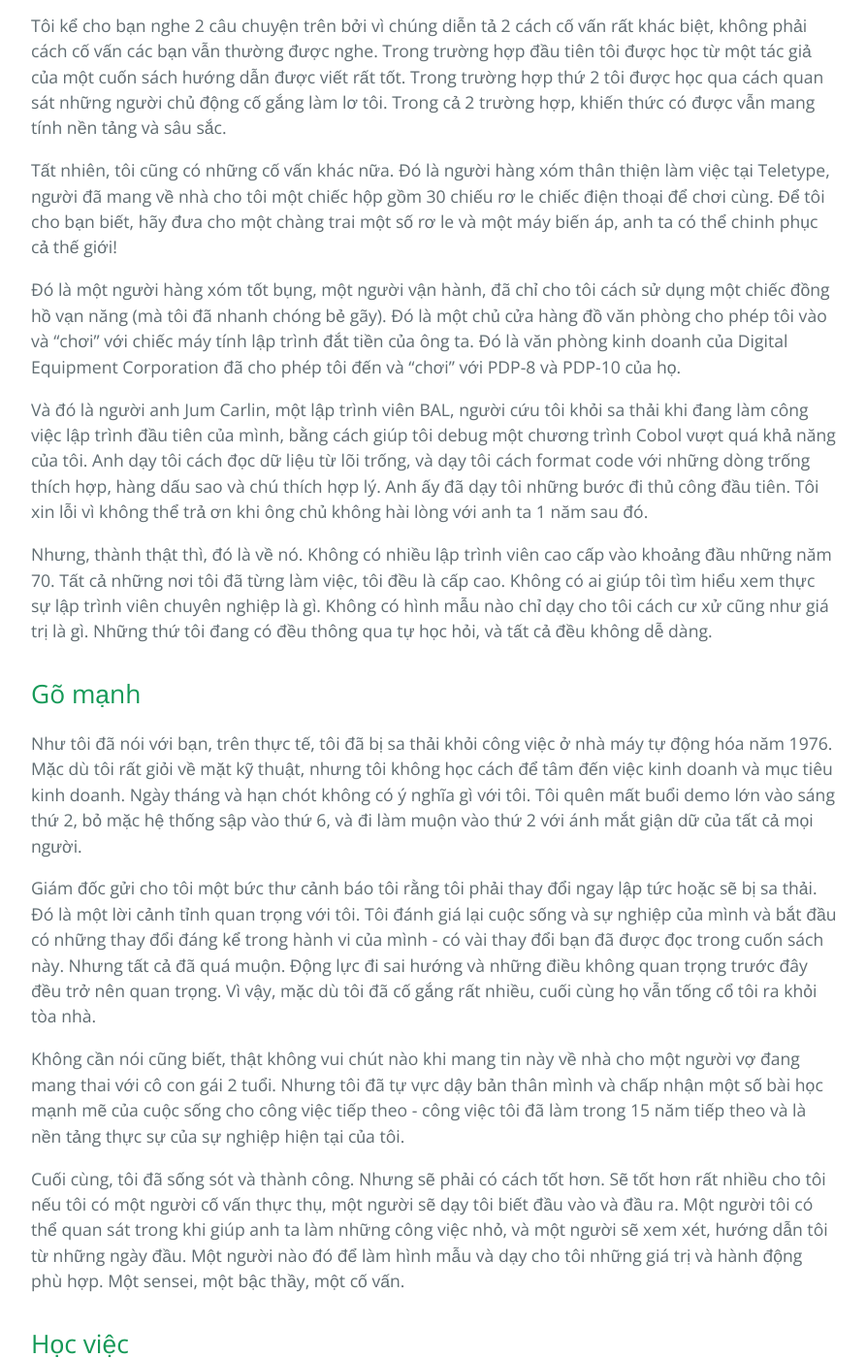
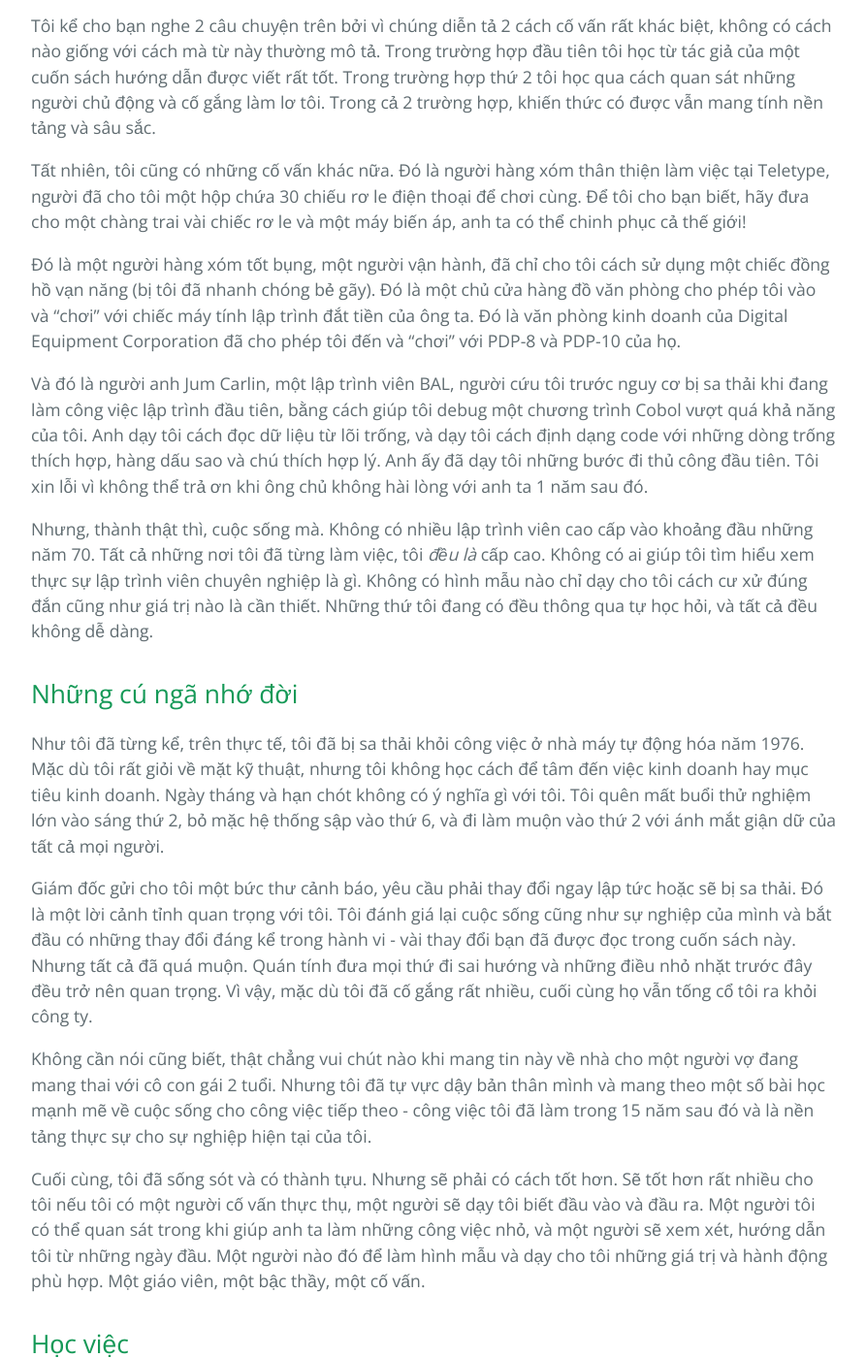
Before and after one commit to HaiBV/haibv.github.io, a Jekyll site: the page built from clean-coder/chapter-14-mentoring-apprenticeship-and-craftsmanship.md, in a window 1280 px wide and 1400 px high, scrolled down 5320 px. Shown: the whole window at 97% size, without its empty margins (192-1085 px from the left). Built offline with Jekyll 4.4.1, drawn with Linux system fonts in a browser that asks for light colours; our own code applies the rules of GitHub Pages for plain Markdown files; some of the changed text lies outside the part shown.

Commit message:
Book - The Clean Coder - Correction - C14

```diff
--- a/clean-coder/chapter-14-mentoring-apprenticeship-and-craftsmanship.md
+++ b/clean-coder/chapter-14-mentoring-apprenticeship-and-craftsmanship.md
@@ -88,27 +88,27 @@
 
 Đó chính là cố vấn. Chắc chắn đó không phải là kiểu cố vấn mà tôi có thể hy vọng. Sẽ thật tuyệt nếu một trong những giáo viên đó có thể dẫn dắt tôi và làm việc với tôi. Nhưng điều đó không thành vấn đề, bởi vì tôi đã _quan sát_ họ và học với một tốc độ điên cuồng.
 
-## Sự cố vấn độc đáo
+## Sự cố vấn khác thường
 
-Tôi kể cho bạn nghe 2 câu chuyện trên bởi vì chúng diễn tả 2 cách cố vấn rất khác biệt, không phải cách cố vấn các bạn vẫn thường được nghe. Trong trường hợp đầu tiên tôi được học từ một tác giả của một cuốn sách hướng dẫn được viết rất tốt. Trong trường hợp thứ 2 tôi được học qua cách quan sát những người chủ động cố gắng làm lơ tôi. Trong cả 2 trường hợp, khiến thức có được vẫn mang tính nền tảng và sâu sắc.
+Tôi kể cho bạn nghe 2 câu chuyện trên bởi vì chúng diễn tả 2 cách cố vấn rất khác biệt, không có cách nào giống với cách mà từ này thường mô tả. Trong trường hợp đầu tiên tôi học từ tác giả của một cuốn sách hướng dẫn được viết rất tốt. Trong trường hợp thứ 2 tôi học qua cách quan sát những người chủ động và cố gắng làm lơ tôi. Trong cả 2 trường hợp, khiến thức có được vẫn mang tính nền tảng và sâu sắc.
 
-Tất nhiên, tôi cũng có những cố vấn khác nữa. Đó là người hàng xóm thân thiện làm việc tại Teletype, người đã mang về nhà cho tôi một chiếc hộp gồm 30 chiếu rơ le chiếc điện thoại để chơi cùng. Để tôi cho bạn biết, hãy đưa cho một chàng trai một số rơ le và một máy biến áp, anh ta có thể chinh phục cả thế giới!
+Tất nhiên, tôi cũng có những cố vấn khác nữa. Đó là người hàng xóm thân thiện làm việc tại Teletype, người đã cho tôi một hộp chứa 30 chiếu rơ le điện thoại để chơi cùng. Để tôi cho bạn biết, hãy đưa cho một chàng trai vài chiếc rơ le và một máy biến áp, anh ta có thể chinh phục cả thế giới!
 
-Đó là một người hàng xóm tốt bụng, một người vận hành, đã chỉ cho tôi cách sử dụng một chiếc đồng hồ vạn năng (mà tôi đã nhanh chóng bẻ gãy). Đó là một chủ cửa hàng đồ văn phòng cho phép tôi vào và "chơi" với chiếc máy tính lập trình đắt tiền của ông ta. Đó là văn phòng kinh doanh của Digital Equipment Corporation đã cho phép tôi đến và "chơi" với PDP-8 và PDP-10 của họ.
+Đó là một người hàng xóm tốt bụng, một người vận hành, đã chỉ cho tôi cách sử dụng một chiếc đồng hồ vạn năng (bị tôi đã nhanh chóng bẻ gãy). Đó là một chủ cửa hàng đồ văn phòng cho phép tôi vào và "chơi" với chiếc máy tính lập trình đắt tiền của ông ta. Đó là văn phòng kinh doanh của Digital Equipment Corporation đã cho phép tôi đến và "chơi" với PDP-8 và PDP-10 của họ.
 
-Và đó là người anh Jum Carlin, một lập trình viên BAL, người cứu tôi khỏi sa thải khi đang làm công việc lập trình đầu tiên của mình, bằng cách giúp tôi debug một chương trình Cobol vượt quá khả năng của tôi. Anh dạy tôi cách đọc dữ liệu từ lõi trống, và dạy tôi cách format code với những dòng trống thích hợp, hàng dấu sao và chú thích hợp lý. Anh ấy đã dạy tôi những bước đi thủ công đầu tiên. Tôi xin lỗi vì không thể trả ơn khi ông chủ không hài lòng với anh ta 1 năm sau đó.
+Và đó là người anh Jum Carlin, một lập trình viên BAL, người cứu tôi trước nguy cơ bị sa thải khi đang làm công việc lập trình đầu tiên, bằng cách giúp tôi debug một chương trình Cobol vượt quá khả năng của tôi. Anh dạy tôi cách đọc dữ liệu từ lõi trống, và dạy tôi cách định dạng code với những dòng trống thích hợp, hàng dấu sao và chú thích hợp lý. Anh ấy đã dạy tôi những bước đi thủ công đầu tiên. Tôi xin lỗi vì không thể trả ơn khi ông chủ không hài lòng với anh ta 1 năm sau đó.
 
-Nhưng, thành thật thì, đó là về nó. Không có nhiều lập trình viên cao cấp vào khoảng đầu những năm 70. Tất cả những nơi tôi đã từng làm việc, tôi đều là cấp cao. Không có ai giúp tôi tìm hiểu xem thực sự lập trình viên chuyên nghiệp là gì. Không có hình mẫu nào chỉ dạy cho tôi cách cư xử cũng như giá trị là gì. Những thứ tôi đang có đều thông qua tự học hỏi, và tất cả đều không dễ dàng.
+Nhưng, thành thật thì, cuộc sống mà. Không có nhiều lập trình viên cao cấp vào khoảng đầu những năm 70. Tất cả những nơi tôi đã từng làm việc, tôi _đều là_ cấp cao. Không có ai giúp tôi tìm hiểu xem thực sự lập trình viên chuyên nghiệp là gì. Không có hình mẫu nào chỉ dạy cho tôi cách cư xử đúng đắn cũng như giá trị nào là cần thiết. Những thứ tôi đang có đều thông qua tự học hỏi, và tất cả đều không dễ dàng.
 
-## Gõ mạnh
+## Những cú ngã nhớ đời
 
-Như tôi đã nói với bạn, trên thực tế, tôi đã bị sa thải khỏi công việc ở nhà máy tự động hóa năm 1976. Mặc dù tôi rất giỏi về mặt kỹ thuật, nhưng tôi không học cách để tâm đến việc kinh doanh và mục tiêu kinh doanh. Ngày tháng và hạn chót không có ý nghĩa gì với tôi. Tôi quên mất buổi demo lớn vào sáng thứ 2, bỏ mặc hệ thống sập vào thứ 6, và đi làm muộn vào thứ 2 với ánh mắt giận dữ của tất cả mọi người.
+Như tôi đã từng kể, trên thực tế, tôi đã bị sa thải khỏi công việc ở nhà máy tự động hóa năm 1976. Mặc dù tôi rất giỏi về mặt kỹ thuật, nhưng tôi không học cách để tâm đến việc kinh doanh hay mục tiêu kinh doanh. Ngày tháng và hạn chót không có ý nghĩa gì với tôi. Tôi quên mất buổi thử nghiệm lớn vào sáng thứ 2, bỏ mặc hệ thống sập vào thứ 6, và đi làm muộn vào thứ 2 với ánh mắt giận dữ của tất cả mọi người.
 
-Giám đốc gửi cho tôi một bức thư cảnh báo tôi rằng tôi phải thay đổi ngay lập tức hoặc sẽ bị sa thải. Đó là một lời cảnh tỉnh quan trọng với tôi. Tôi đánh giá lại cuộc sống và sự nghiệp của mình và bắt đầu có những thay đổi đáng kể trong hành vi của mình - có vài thay đổi bạn đã được đọc trong cuốn sách này. Nhưng tất cả đã quá muộn. Động lực đi sai hướng và những điều không quan trọng trước đây đều trở nên quan trọng. Vì vậy, mặc dù tôi đã cố gắng rất nhiều, cuối cùng họ vẫn tống cổ tôi ra khỏi tòa nhà.
+Giám đốc gửi cho tôi một bức thư cảnh báo, yêu cầu phải thay đổi ngay lập tức hoặc sẽ bị sa thải. Đó là một lời cảnh tỉnh quan trọng với tôi. Tôi đánh giá lại cuộc sống cũng như sự nghiệp của mình và bắt đầu có những thay đổi đáng kể trong hành vi - vài thay đổi bạn đã được đọc trong cuốn sách này. Nhưng tất cả đã quá muộn. Quán tính đưa mọi thứ đi sai hướng và những điều nhỏ nhặt trước đây đều trở nên quan trọng. Vì vậy, mặc dù tôi đã cố gắng rất nhiều, cuối cùng họ vẫn tống cổ tôi ra khỏi công ty.
 
-Không cần nói cũng biết, thật không vui chút nào khi mang tin này về nhà cho một người vợ đang mang thai với cô con gái 2 tuổi. Nhưng tôi đã tự vực dậy bản thân mình và chấp nhận một số bài học mạnh mẽ của cuộc sống cho công việc tiếp theo - công việc tôi đã làm trong 15 năm tiếp theo và là nền tảng thực sự của sự nghiệp hiện tại của tôi.
+Không cần nói cũng biết, thật chẳng vui chút nào khi mang tin này về nhà cho một người vợ đang mang thai với cô con gái 2 tuổi. Nhưng tôi đã tự vực dậy bản thân mình và mang theo một số bài học mạnh mẽ về cuộc sống cho công việc tiếp theo - công việc tôi đã làm trong 15 năm sau đó và là nền tảng thực sự cho sự nghiệp hiện tại của tôi.
 
-Cuối cùng, tôi đã sống sót và thành công. Nhưng sẽ phải có cách tốt hơn. Sẽ tốt hơn rất nhiều cho tôi nếu tôi có một người cố vấn thực thụ, một người sẽ dạy tôi biết đầu vào và đầu ra. Một người tôi có thể quan sát trong khi giúp anh ta làm những công việc nhỏ, và một người sẽ xem xét, hướng dẫn tôi từ những ngày đầu. Một người nào đó để làm hình mẫu và dạy cho tôi những giá trị và hành động phù hợp. Một sensei, một bậc thầy, một cố vấn.
+Cuối cùng, tôi đã sống sót và có thành tựu. Nhưng sẽ phải có cách tốt hơn. Sẽ tốt hơn rất nhiều cho tôi nếu tôi có một người cố vấn thực thụ, một người sẽ dạy tôi biết đầu vào và đầu ra. Một người tôi có thể quan sát trong khi giúp anh ta làm những công việc nhỏ, và một người sẽ xem xét, hướng dẫn tôi từ những ngày đầu. Một người nào đó để làm hình mẫu và dạy cho tôi những giá trị và hành động phù hợp. Một giáo viên, một bậc thầy, một cố vấn.
 
 ## Học việc
 
```
